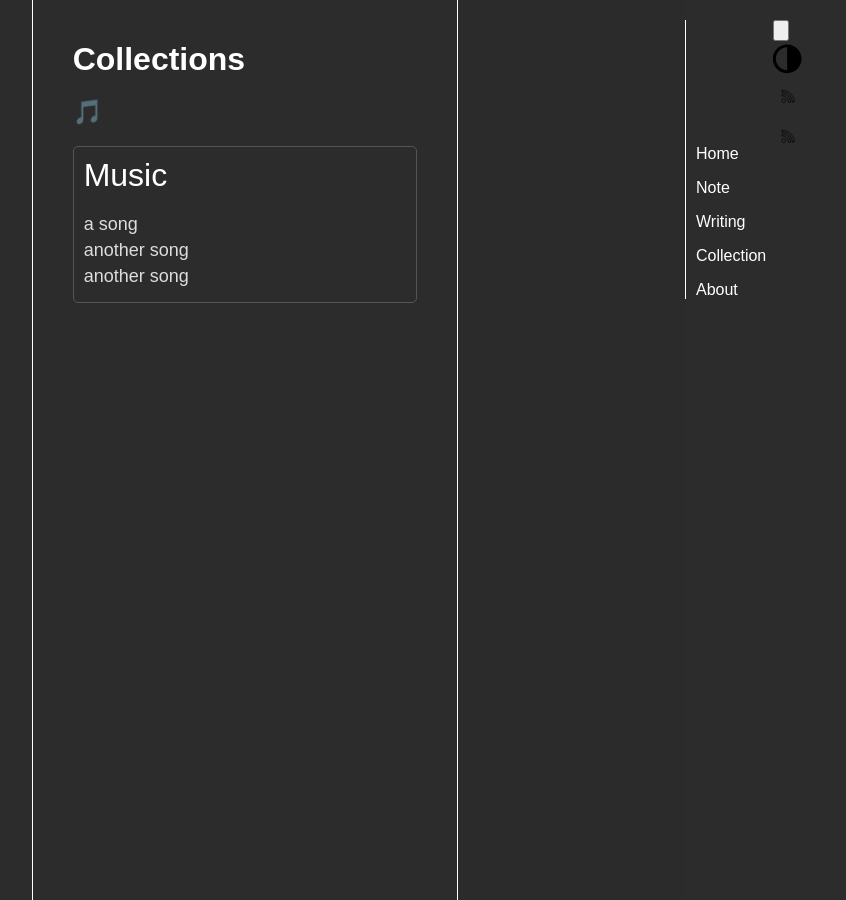
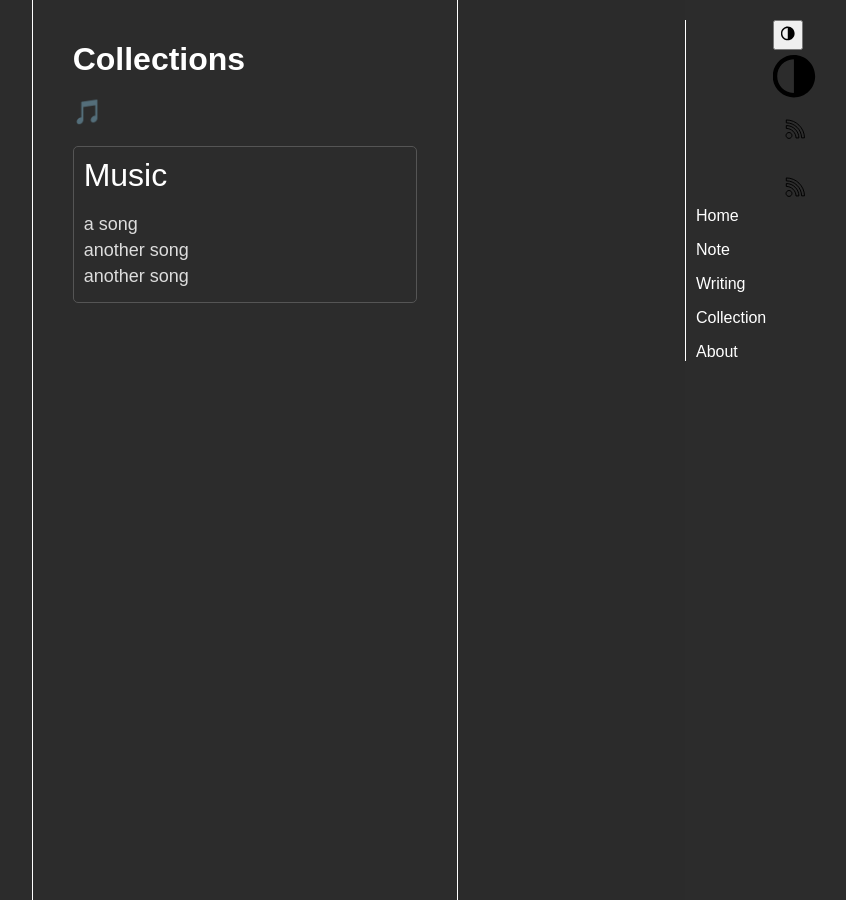
Before and after one commit to faithk7/faithk7.github.io, a Jekyll site: the page built from collection.html, in a window 1280 px wide. Shown: the whole page, without its empty margins (395-1241 px from the left). Built offline with Jekyll 4.4.1, drawn with Linux system fonts in a browser that asks for light colours.

Commit message:
able to render the button by setting the size

```diff
--- a/assets/nav.css
+++ b/assets/nav.css
@@ -77,6 +77,11 @@
     font-size: 20px;
 }
 
+button {
+    width: 30px;
+    height: 30px;
+}
+
 svg.o-setting-icon {
     width: 32px;
     height: 32px;
```
